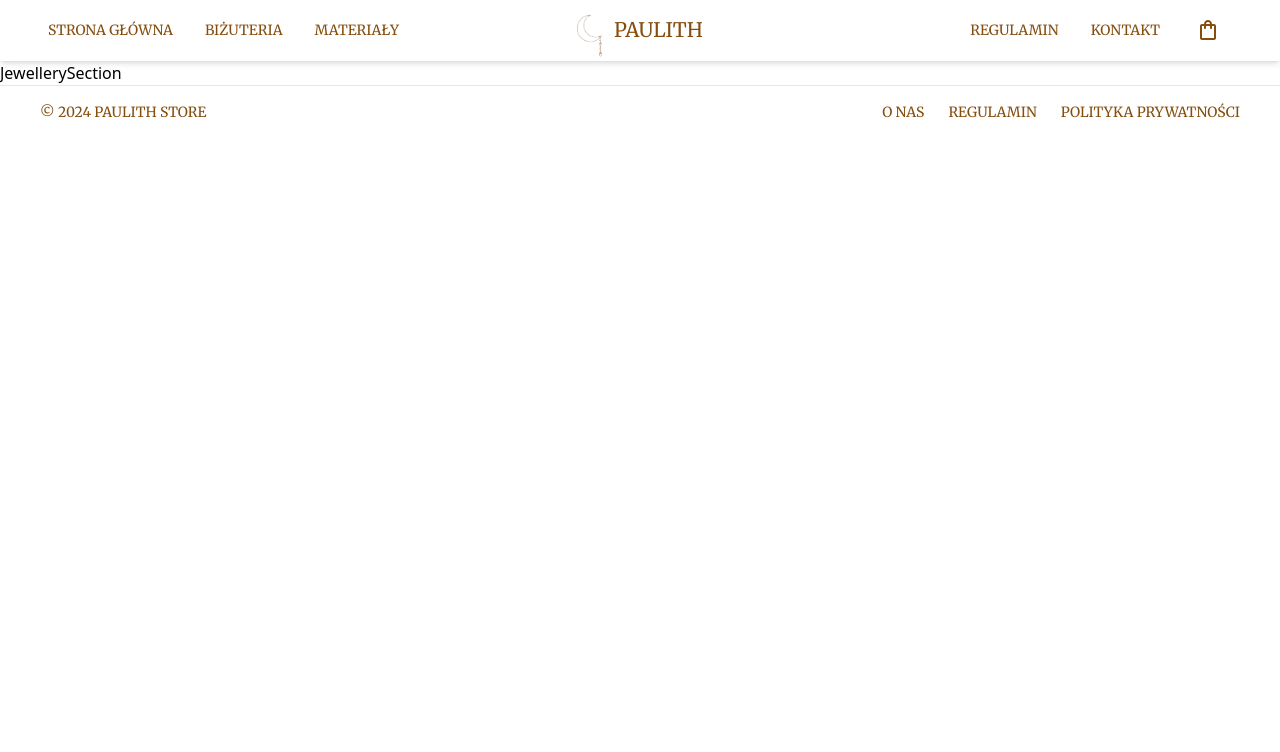
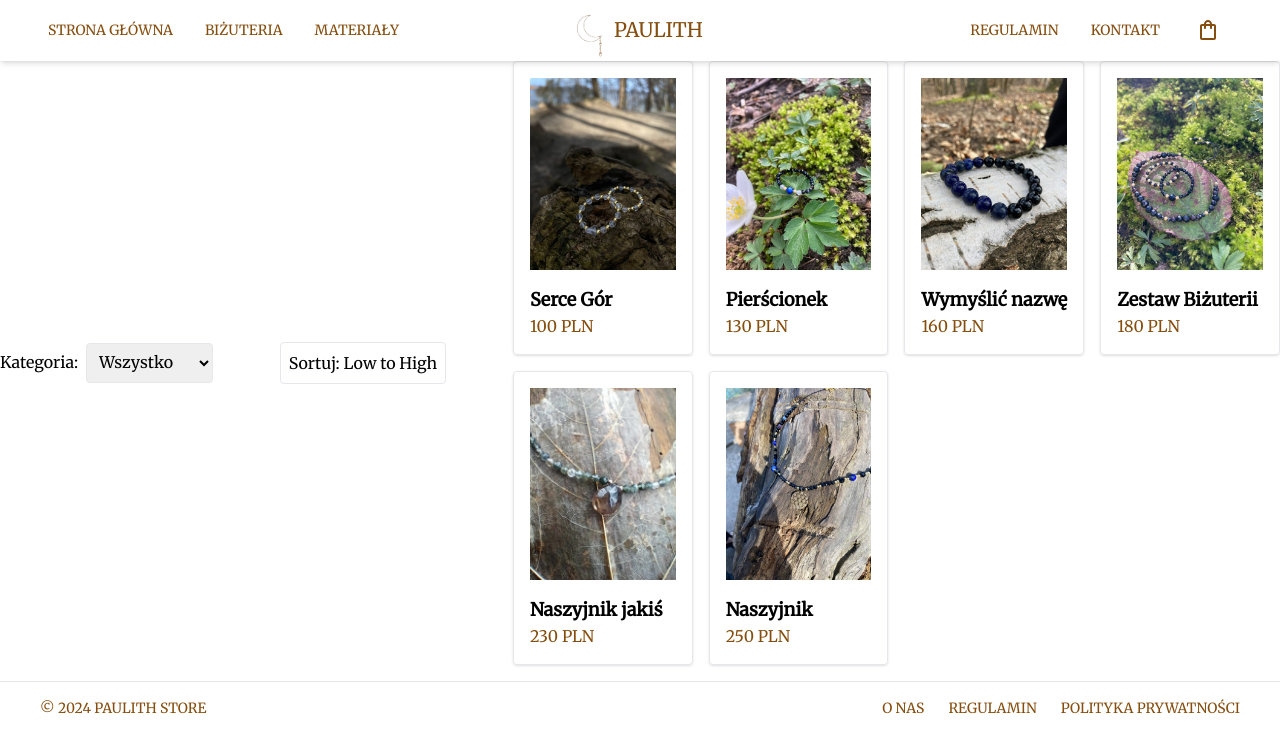
Before and after one commit to GxbrielZ/PaulithStore, a React (Vite) app: page /jewellery in a window 1280 px wide. Shown: the top 752 px of the page. Built offline with nearby package versions, Linux system fonts and the light colour scheme.

Commit message:
Create jewellery section with all products. Add functionalities to sort products and select category

```diff
--- a/src/components/Jewellery/JewellerySection.jsx
+++ b/src/components/Jewellery/JewellerySection.jsx
@@ -1,9 +1,69 @@
-import React from 'react';
+import React, { useState } from 'react';
+import products from '../../data/products';
 
 const JewellerySection = () => {
-  return (
-    <div>JewellerySection</div>
-  )
+    const [filter, setFilter] = useState('all');
+    const [sortOrder, setSortOrder] = useState('asc');
+
+    const filteredProducts = products.filter(product =>
+        filter === 'all' || product.category === filter
+    );
+
+    const sortedProducts = filteredProducts.sort((a, b) =>
+        sortOrder === 'asc' ? parseInt(a.prodPrice) - parseInt(b.prodPrice) : parseInt(b.prodPrice) - parseInt(a.prodPrice)
+    );
+
+    return (
+        <div>
+            <div className='flex justify-between items-center mb-4
+            font-merriweather'
+            >
+                <div>
+                    <label className='mr-2'>Kategoria:</label>
+                    <select
+                        className='p-2 border rounded'
+                        value={filter}
+                        onChange={(e) => setFilter(e.target.value)}
+                    >
+                        <option value="all">Wszystko</option>
+                        <option value="neckleases">Naszyjniki</option>
+                        <option value="rings">Pierścionki</option>
+                        <option value="bracelets">Bransoletki</option>
+                        <option value="sets">Zestawy</option>
+                    </select>
+                </div>
+                <div>
+                    <button
+                        className='p-2 border rounded'
+                        onClick={() => setSortOrder(sortOrder === 'asc' ? 'desc' : 'asc')}
+                    >
+                        Sortuj: {sortOrder === 'asc' ? 'Low to High' : 'High to Low'}
+                    </button>
+                </div>
+                <div className='grid grid-cols-1 sm:grid-cols-2 md:grid-cols-3 lg:grid-cols-4 gap-4'
+                >
+                    {sortedProducts.map(product => (
+                        <div
+                            key={product.id}
+                            className='border p-4 rounded shadow'
+                        >
+                            <img
+                                src={product.imageSrc}
+                                alt={product.prodName}
+                                className='w-full h-48 object-cover mb-4'
+                            />
+                            <h2 className='text-lg font-semibold'>
+                                {product.prodName}
+                            </h2>
+                            <p className='text-yellow-800'>
+                                {product.prodPrice}
+                            </p>
+                        </div>
+                    ))}
+                </div>
+            </div>
+        </div>
+    )
 };
 
 export default JewellerySection;
--- a/src/data/products.js
+++ b/src/data/products.js
@@ -10,36 +10,42 @@ const products = [
         id: 1,
         imageSrc: Product1,
         prodName: "Serce Gór",
+        category: 'rings',
         prodPrice: "100 PLN",
     },
     {
         id: 2,
         imageSrc: Product2,
         prodName: "Wymyślić nazwę",
+        category: 'bracelets',
         prodPrice: "160 PLN",
     },
     {
         id: 3,
         imageSrc: Product3,
         prodName: "Pierścionek",
+        category: 'rings',
         prodPrice: "130 PLN",
     },
     {
         id: 4,
         imageSrc: Product4,
         prodName: "Zestaw Biżuterii",
+        category: 'sets',
         prodPrice: "180 PLN",
     },
     {
         id: 5,
         imageSrc: Product5,
         prodName: "Naszyjnik",
+        category: 'neckleases',
         prodPrice: "250 PLN",
     },
     {
         id: 6,
         imageSrc: Product6,
         prodName: "Naszyjnik jakiś",
+        category: 'neckleases',
         prodPrice: "230 PLN",
     },
 ];
```
